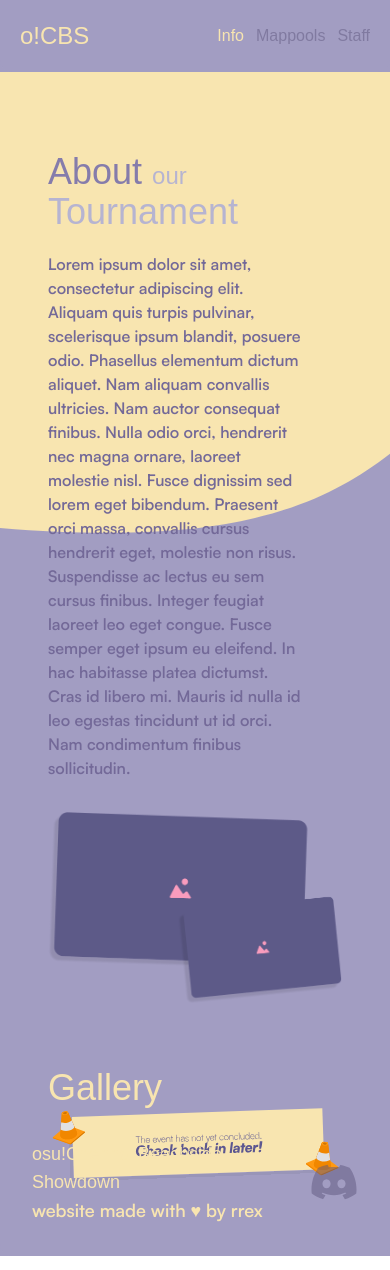
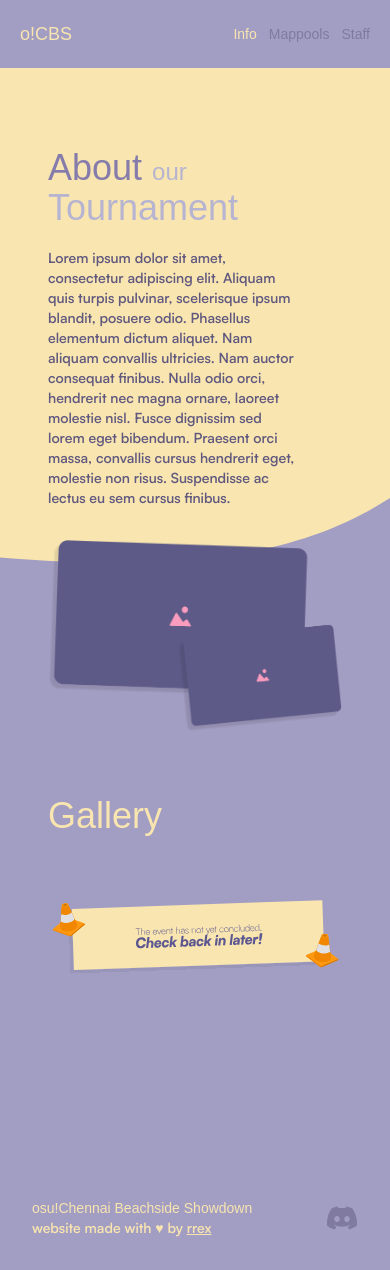
Before and after one commit to rrex971/ocbs-website, a React (Create React App) app: page /info in a window 390 px wide. Built offline with nearby package versions, Linux system fonts and the light colour scheme; a web font is replaced by a local one.

Commit message:
more responsive page changes

```diff
--- a/src/components/Footer.js
+++ b/src/components/Footer.js
@@ -5,16 +5,14 @@ const Footer = () => {
   return (
     <nav className="bg-logan-500 bg-cover mt-48 p-8 md:p-16 rounded-b-xl">
         <div className="container mx-auto flex justify-between items-center">
-            <div className="text-banana-mania-100 text-lg md:text-2xl font-body">
+            <div className="text-banana-mania-100 text-sm md:text-2xl font-body">
                 <span className='font-head block'>osu!Chennai Beachside Showdown</span>
-                website made with ♥ by rrex
+                website made with ♥ by <a href='https://github.com/rrex971'><u>rrex</u></a>
             </div>
             <ul className="flex md:space-x-8 space-x-3 font-head text-logan-800">
             <li>
                 <NavLink to="https://discord.gg/VPDy35PaPN" className="socialicon opacity-50 hover:opacity-100 transition-opacity duration-300">
-                    <svg width="48" height="48" class='fill-logan-800'>
-                        <image href="discord.svg" src="xd.png" width="48" height="48"/>
-                    </svg>
+                    <img src='discord.svg' alt='Discord' className='max-w-8 md:max-w-12'></img>
                 </NavLink>
             </li>
             </ul>
--- a/src/components/Navbar.js
+++ b/src/components/Navbar.js
@@ -5,11 +5,11 @@ const Navbar = () => {
   return (
     <nav className="bg-logan-500 bg-cover p-5 rounded-b-xl">
       <div className="container mx-auto flex justify-between items-center">
-        <div className="text-banana-mania-100 text-2xl font-head"><NavLink to="/" className="navbar-link hover:text-white-50 transition-colors duration-300 ease-in-out">o!CBS</NavLink></div>
-        <ul className="flex md:space-x-8 space-x-3 font-head text-logan-800">
-          <li><NavLink to="/info" className={({ isActive }) => (isActive ? "text-banana-mania-100 opacity-100" : "navbar-link opacity-50 hover:opacity-100 transition-opacity duration-300 transition-colors duration-500 ease-in-out")}>Info</NavLink></li>
-          <li><NavLink to="/mappools" className={({ isActive }) => (isActive ? "text-banana-mania-100 opacity-100" : "navbar-link opacity-50 hover:opacity-100 transition-opacity duration-300 transition-colors duration-500 ease-in-out")}>Mappools</NavLink></li>
-          <li><NavLink to="/staff" className={({ isActive }) => (isActive ? "text-banana-mania-100 opacity-100" : "navbar-link opacity-50 hover:opacity-100 transition-opacity duration-300 transition-colors duration-500 ease-in-out")}>Staff</NavLink></li>
+        <div className="text-banana-mania-100 text-lg md:text-2xl font-head"><NavLink to="/" className="navbar-link hover:text-white-50 transition-colors duration-300 ease-in-out">o!CBS</NavLink></div>
+        <ul className="flex md:space-x-8 space-x-3 text-sm md:text-lg font-head text-logan-800">
+          <li><NavLink to="/info" className={({ isActive }) => (isActive ? "text-banana-mania-100 opacity-100" : "navbar-link opacity-50 hover:opacity-100 transition-opacity duration-300 transition-colors duration-300 ease-in-out")}>Info</NavLink></li>
+          <li><NavLink to="/mappools" className={({ isActive }) => (isActive ? "text-banana-mania-100 opacity-100" : "navbar-link opacity-50 hover:opacity-100 transition-opacity duration-300 transition-colors duration-300 ease-in-out")}>Mappools</NavLink></li>
+          <li><NavLink to="/staff" className={({ isActive }) => (isActive ? "text-banana-mania-100 opacity-100" : "navbar-link opacity-50 hover:opacity-100 transition-opacity duration-300 transition-colors duration-300 ease-in-out")}>Staff</NavLink></li>
         </ul>
       </div>
     </nav>
--- a/src/screens/Info.js
+++ b/src/screens/Info.js
@@ -2,15 +2,15 @@ import React from 'react';
 
 const Info = () => {
   return (
-  <div className='bg-logan-500 bg-info-bg bg-cover h-screen'>
+  <div className='bg-logan-500 bg-info-bg bg-cover md:h-screen'>
     <div className="aboutcontainer mx-auto my-auto px-12 md:px-48 flex flex-col lg:flex-row justify-between items-center ">
       <div className='abouttext'>
         <div className='aboutheader font-head pt-20 pb-5'>
             <span className='text-4xl md:text-6xl text-logan-600'>About </span><span className="text-2xl md:text-4xl text-logan-400">our</span>
             <span className='text-4xl md:text-6xl text-logan-400 block'>Tournament</span>
         </div>
-        <div className='font-body text-logan-700 md:max-w-md pr-10 block'>
-          Lorem ipsum dolor sit amet, consectetur adipiscing elit. Aliquam quis turpis pulvinar, scelerisque ipsum blandit, posuere odio. Phasellus elementum dictum aliquet. Nam aliquam convallis ultricies. Nam auctor consequat finibus. Nulla odio orci, hendrerit nec magna ornare, laoreet molestie nisl. Fusce dignissim sed lorem eget bibendum. Praesent orci massa, convallis cursus hendrerit eget, molestie non risus. Suspendisse ac lectus eu sem cursus finibus. Integer feugiat laoreet leo eget congue. Fusce semper eget ipsum eu eleifend. In hac habitasse platea dictumst. Cras id libero mi. Mauris id nulla id leo egestas tincidunt ut id orci. Nam condimentum finibus sollicitudin.
+        <div className='font-body text-logan-800 text-sm md:text-lg md:max-w-md pr-10 block'>
+          Lorem ipsum dolor sit amet, consectetur adipiscing elit. Aliquam quis turpis pulvinar, scelerisque ipsum blandit, posuere odio. Phasellus elementum dictum aliquet. Nam aliquam convallis ultricies. Nam auctor consequat finibus. Nulla odio orci, hendrerit nec magna ornare, laoreet molestie nisl. Fusce dignissim sed lorem eget bibendum. Praesent orci massa, convallis cursus hendrerit eget, molestie non risus. Suspendisse ac lectus eu sem cursus finibus.
         </div>
       </div>
       <div className='imagecontainer pt-8 lg:pt-0'>
@@ -21,7 +21,7 @@ const Info = () => {
       <div className="galleryText font-head">
         <span className='text-4xl md:text-6xl text-banana-mania-100'>Gallery</span>
       </div>
-      <div className='galleryImages flex flex-col justify-between items-center block'>
+      <div className='galleryImages mt-16 flex flex-col justify-between items-center block'>
         <img src={"checklater.svg"} alt='The event has not yet concluded. Check back later.'></img>
       </div>
     </div>
```
